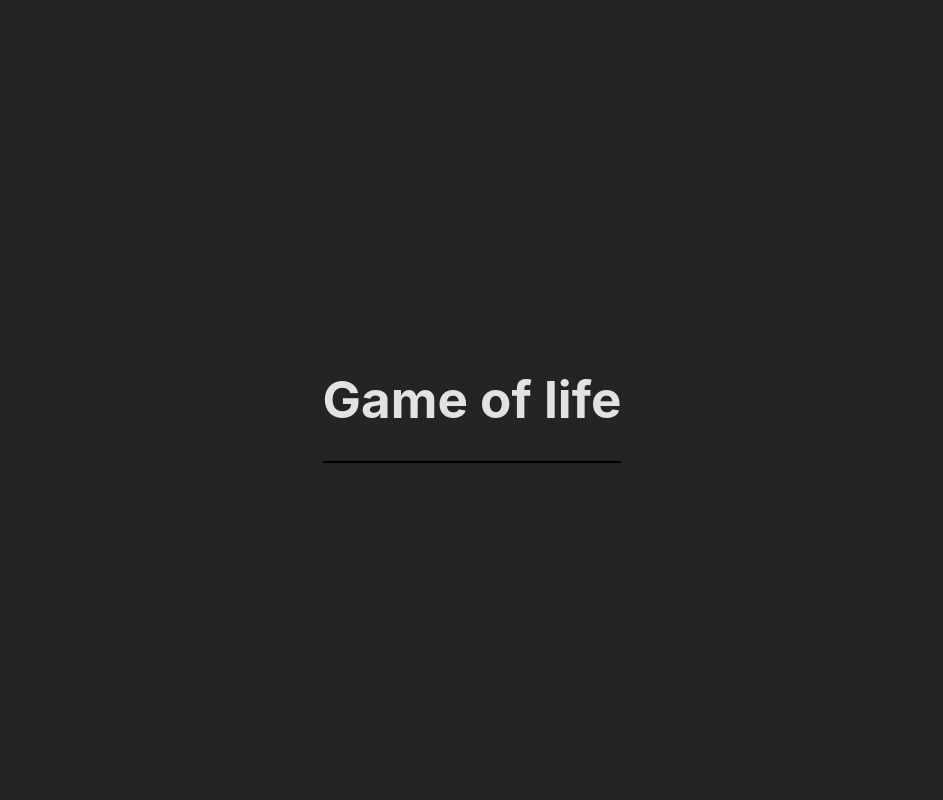
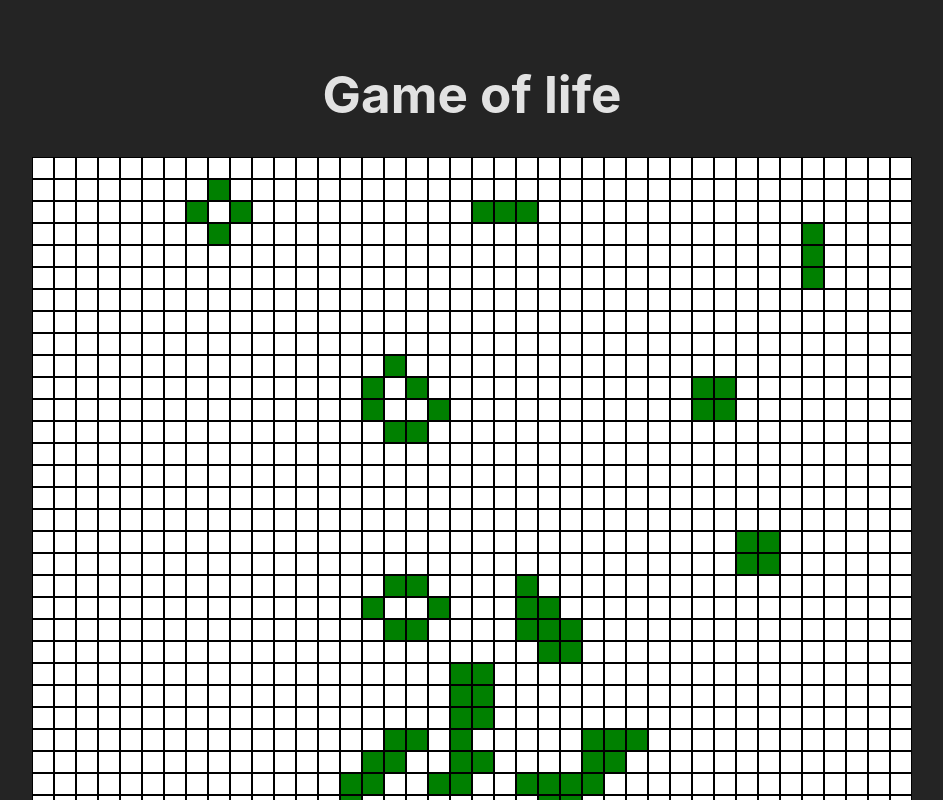
Before and after one commit to marsal/game-of-life, a React (Vite) app: page / in a window 1280 px wide. Shown: the top 800 px of the page, without its empty margins (168-1111 px from the left). Built offline with nearby package versions, Linux system fonts and the light colour scheme.

Commit message:
Propuesta de implementación Spageti code

```diff
--- a/src/App.tsx
+++ b/src/App.tsx
@@ -1,10 +1,11 @@
 import './App.css';
+import GameOfLife from './Components/GameOfLife';
 
 function App() {
   return (
     <>
       <h1>Game of life</h1>
-      <div className="board"></div>
+      <GameOfLife />
     </>
   );
 }
--- /dev/null
+++ b/src/Components/GameOfLife.tsx
@@ -0,0 +1,82 @@
+import React, { useState, useEffect } from 'react';
+
+// Definimos el tamaño de la cuadrícula
+const GRID_WIDTH = 40;
+const GRID_HEIGHT = 40;
+
+// Definimos las posibles direcciones de los vecinos
+const NEIGHBOR_OFFSETS = [
+  [-1, -1],
+  [0, -1],
+  [1, -1],
+  [-1, 0],
+  [1, 0],
+  [-1, 1],
+  [0, 1],
+  [1, 1],
+];
+
+const GameOfLife: React.FC = () => {
+  const [grid, setGrid] = useState<boolean[][]>([]);
+
+  const initializeGrid = () => {
+    const newGrid = Array.from({ length: GRID_HEIGHT }, () =>
+      Array.from({ length: GRID_WIDTH }, () => Math.random() > 0.85),
+    );
+    setGrid(newGrid);
+  };
+
+  const calculateNextGeneration = () => {
+    const newGrid = grid.map((row, y) =>
+      row.map((cell, x) => {
+        const livingNeighbors = NEIGHBOR_OFFSETS.reduce((count, [dx, dy]) => {
+          const nx = x + dx;
+          const ny = y + dy;
+          if (nx >= 0 && nx < GRID_WIDTH && ny >= 0 && ny < GRID_HEIGHT) {
+            return count + (grid[ny][nx] ? 1 : 0);
+          }
+          return count;
+        }, 0);
+        if (cell) {
+          return livingNeighbors === 2 || livingNeighbors === 3;
+        } else {
+          return livingNeighbors === 3;
+        }
+      }),
+    );
+    setGrid(newGrid);
+  };
+
+  useEffect(() => {
+    initializeGrid();
+  }, []);
+
+  useEffect(() => {
+    const intervalId = setInterval(() => {
+      calculateNextGeneration();
+    }, 100);
+    return () => clearInterval(intervalId);
+  }, [grid]);
+
+  return (
+    <div>
+      {grid.map((row, y) => (
+        <div key={y} style={{ display: 'flex' }}>
+          {row.map((cell, x) => (
+            <div
+              key={x}
+              style={{
+                width: 20,
+                height: 20,
+                backgroundColor: cell ? 'green' : 'white',
+                border: '1px solid black',
+              }}
+            />
+          ))}
+        </div>
+      ))}
+    </div>
+  );
+};
+
+export default GameOfLife;
```
